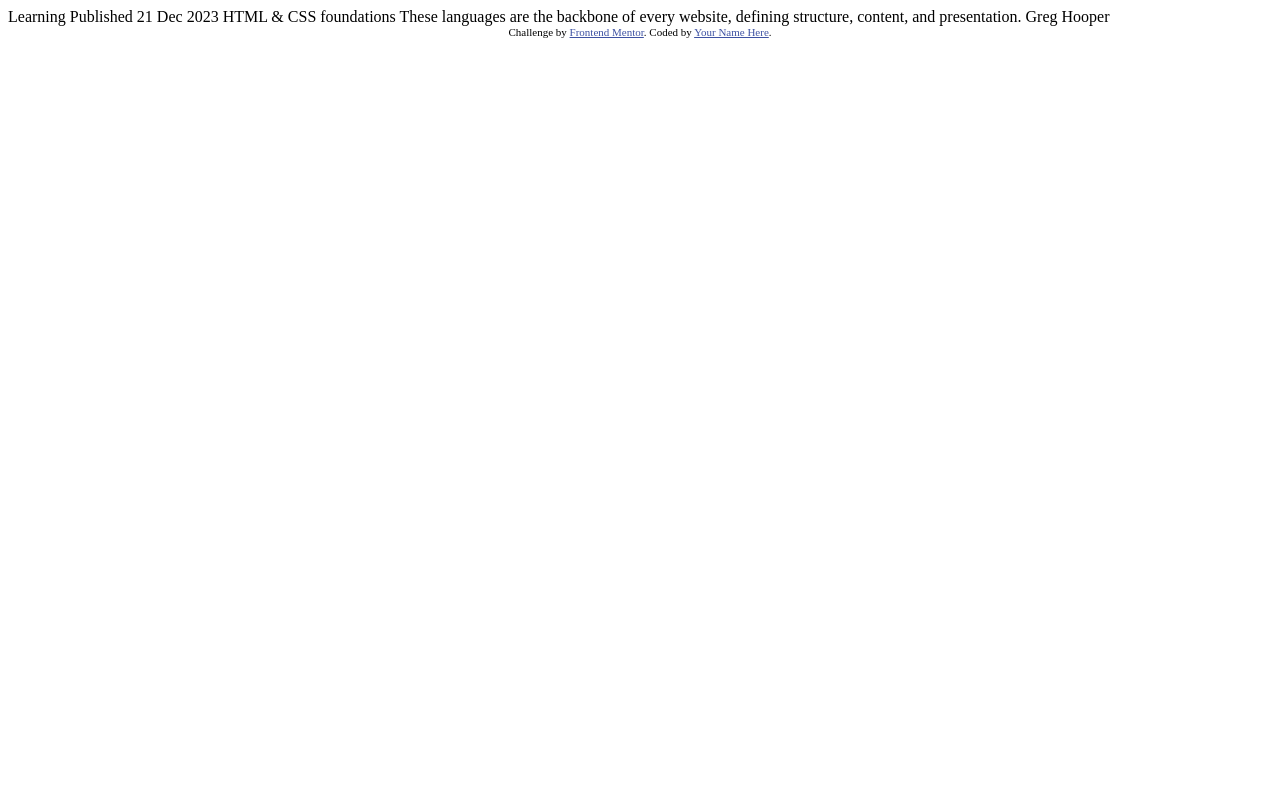
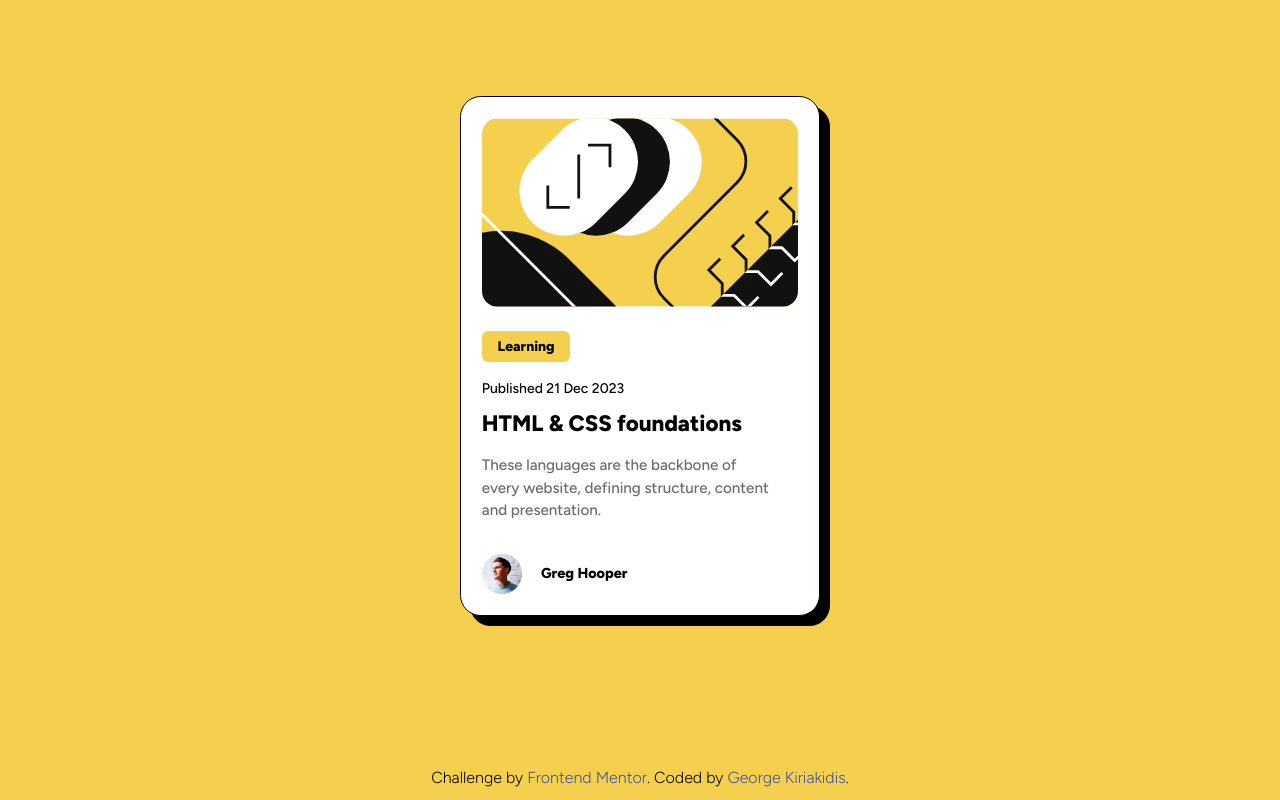
Before and after one commit to VoRteX16N123/blog-preview-card-project, a plain HTML site: page index.html in a window 1280 px wide. Drawn offline with Linux system fonts and the light colour scheme.

Commit message:
Write HTML and CSS
Fixing the card text remaining

```diff
--- a/index.html
+++ b/index.html
@@ -4,31 +4,55 @@
   <meta charset="UTF-8">
   <meta name="viewport" content="width=device-width, initial-scale=1.0"> <!-- displays site properly based on user's device -->
 
-  <link rel="icon" type="image/png" sizes="32x32" href="./assets/images/favicon-32x32.png">
+  <link rel="icon" type="image/png" sizes="32x32" href="images/favicon-32x32.png">
 
   <title>Frontend Mentor | Blog preview card</title>
 
-  <!-- Feel free to remove these styles or customise in your own stylesheet 👍 -->
-  <style>
-    .attribution { font-size: 11px; text-align: center; }
-    .attribution a { color: hsl(228, 45%, 44%); }
-  </style>
+  <!-- Google Fonts -->
+  <link rel="preconnect" href="https://fonts.googleapis.com">
+  <link rel="preconnect" href="https://fonts.gstatic.com" crossorigin>
+  <link href="https://fonts.googleapis.com/css2?family=Figtree:ital,wght@0,300..900;1,300..900&family=Fraunces:ital,opsz,wght@0,9..144,100..900;1,9..144,100..900&family=Montserrat:ital,wght@0,100..900;1,100..900&family=Outfit:wght@100..900&display=swap" rel="stylesheet">
+
+  <!-- CSS Style -->
+  <link rel="stylesheet" href="style.css">
 </head>
 <body>
 
-  Learning
+  <main>
+    <article class="card">
+      <div class="card__content">
 
-  Published 21 Dec 2023
+        <picture class="card__img">
+          <img src="images/illustration-article.svg" alt="This the blog's logo">
+        </picture>
 
-  HTML & CSS foundations
+        <p class="card__theme">Learning</p>
 
-  These languages are the backbone of every website, defining structure, content, and presentation.
+        <p class="card__date">Published 21 Dec 2023</p>
 
-  Greg Hooper
+        <a href="#" class="card__link">
+          <h1 class="card__title">HTML & CSS foundations</h1>
+        </a>
 
-  <div class="attribution">
-    Challenge by <a href="https://www.frontendmentor.io?ref=challenge" target="_blank">Frontend Mentor</a>.
-    Coded by <a href="#">Your Name Here</a>.
-  </div>
+        <p class="card__text">
+          These languages are the backbone of every website, defining structure, content and presentation.
+        </p>
+
+
+        <div class="flexbox">
+          <img src="images/image-avatar.webp" alt="This is the owner's avatar">
+          Greg Hooper
+        </div>
+
+      </div>
+    </article>
+  </main>
+
+  <footer>
+    <div class="attribution">
+      Challenge by <a href="https://www.frontendmentor.io?ref=challenge" target="_blank">Frontend Mentor</a>.
+      Coded by <a href="https://github.com/VoRteX16N123" target="_blank">George Kiriakidis</a>.
+    </div>
+  </footer>
 </body>
 </html>
--- a/style.css
+++ b/style.css
@@ -0,0 +1,195 @@
+/* Custom Properties */
+:root{
+    --clr-primary-400: hsl(47, 88%, 63%);
+    --clr-secondary-100: hsl(0, 0%, 100%);
+    --clr-gray-500: hsl(0, 0%, 42%);
+    --clr-gray-950: hsl(0, 0%, 7%);
+
+    --ff-primary: "Figtree", sans-serif;
+
+    --fw-regular: 500;
+    --fw-bold: 800;
+}
+
+/* 1. Use a more-intuitive box-sizing model */
+*, *::before, *::after {
+  box-sizing: border-box;
+}
+/* 2. Remove default margin */
+*:not(dialog) {
+  margin: 0;
+}
+/* 3. Enable keyword animations */
+@media (prefers-reduced-motion: no-preference) {
+  html {
+    interpolate-size: allow-keywords;
+  }
+}
+body {
+  /* 4. Add accessible line-height */
+  line-height: 1.5;
+  /* 5. Improve text rendering */
+  -webkit-font-smoothing: antialiased;
+}
+/* 6. Improve media defaults */
+img,
+picture,
+video,
+canvas,
+svg {
+  display: block;
+  max-width: 100%;
+}
+/* 7. Inherit fonts for form controls */
+input,
+button,
+textarea,
+select {
+  font: inherit;
+}
+/* 8. Avoid text overflows */
+p,
+h1,
+h2,
+h3,
+h4,
+h5,
+h6 {
+  overflow-wrap: break-word;
+}
+/* 9. Improve line wrapping */
+p {
+  text-wrap: pretty;
+}
+h1,
+h2,
+h3,
+h4,
+h5,
+h6 {
+  text-wrap: balance;
+}
+/*
+  10. Create a root stacking context
+*/
+#root, #__next {
+  isolation: isolate;
+}
+
+
+/* General Styling */
+
+body{
+    background-color: var(--clr-primary-400);
+    font-family: var(--ff-primary);
+    font-weight: var(--fw-regular);
+    font-size: 0.875rem;
+
+    display: grid;
+    place-content: center;
+    min-height: 85vh;
+    margin: 1rem;
+}
+
+.card{
+    background-color: var(--clr-secondary-100);
+
+    display: grid;
+    max-width: 360px;
+    border-radius: 1.3rem;
+    overflow: hidden;
+    height: auto;
+    padding: var(--content-padding);
+    border: 1px solid black;
+    box-shadow: 10px 10px;
+}
+
+.card__content{
+    --content-padding: 1.3rem;
+    --content-spacing: 1rem;
+
+    display: grid;
+    place-content: center;
+    padding: var(--content-padding);
+}
+
+.card__theme{
+    background-color: var(--clr-primary-400);
+    font-weight: var(--fw-bold);
+
+    width: 28%;
+    text-align: center;
+    margin-top: 1.5rem;
+    margin-bottom: 1rem;
+    border-radius: 0.4rem;
+    padding: 0.3rem 0.1rem;
+}
+
+.card__date{
+    margin-bottom: 0.5rem;
+}
+
+.card__title{
+    font-size: 1.4rem;
+    font-weight: var(--fw-bold);
+
+    margin-bottom: 0.85rem;
+}
+
+.card__text{
+    color: var(--clr-gray-500);
+    font-size: .95rem;
+    line-height: 1.4rem;
+
+    margin-bottom: 2rem;
+}
+
+/* Utilities */
+.flexbox{
+    font-weight: var(--fw-bold);
+    font-size: 0.9rem;
+
+    display: flex;
+    flex-direction: row;
+    align-items: center;
+    gap: 1.2rem;
+}
+
+/* Images Styling */
+picture img{
+    border-radius: 1rem;
+
+}
+
+.flexbox img{
+    width: 40px;
+}
+
+/* Footer Styling */
+.attribution {
+    font-size: 1rem;
+    font-weight: 100;
+    text-align: center;
+    position: absolute;
+    bottom: 0;
+    left: 0;
+    width: 100%;
+    margin-bottom: 10px;
+}
+
+/* Link Styling */
+.attribution a {
+    color: hsl(228, 45%, 44%);
+}
+
+.card__link{
+    color: black;
+}
+
+.card__link :hover{
+    color: var(--clr-primary-400);
+}
+
+a{
+    text-decoration: none;
+}
```
